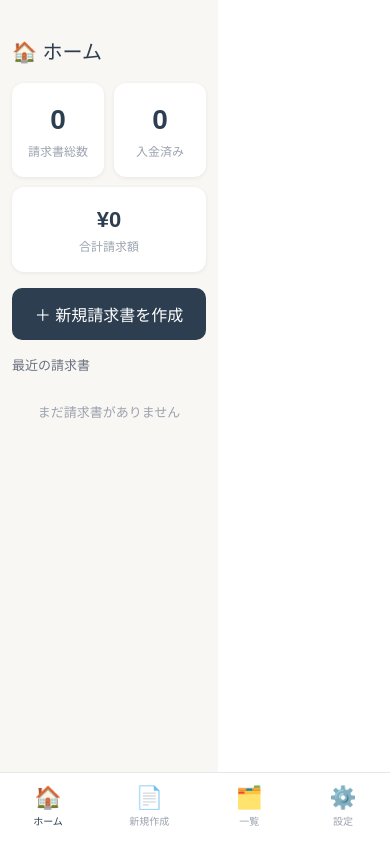
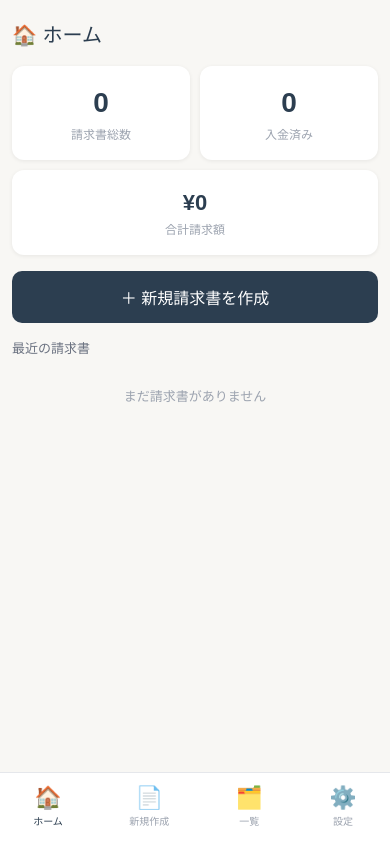
Before and after one commit to ballmawashi/invoice, a React (Vite) app: page / in a window 390 px wide. Built offline with nearby package versions, Linux system fonts and the light colour scheme.

Commit message:
Fix full width mobile layout

```diff
--- a/index.html
+++ b/index.html
@@ -5,6 +5,11 @@
     <meta name="viewport" content="width=device-width, initial-scale=1.0, maximum-scale=1.0, user-scalable=no" />
     <link rel="icon" type="image/svg+xml" href="/vite.svg" />
     <title>請求書アプリ</title>
+    <style>
+      *, *::before, *::after { box-sizing: border-box; margin: 0; padding: 0; }
+      html, body, #root { width: 100%; min-height: 100vh; }
+      body { overflow-x: hidden; }
+    </style>
   </head>
   <body>
     <div id="root"></div>
--- a/src/App.jsx
+++ b/src/App.jsx
@@ -767,7 +767,7 @@ export default function App() {
 // STYLES
 // ============================================================
 const S = {
-  app: { maxWidth: 480, width: "100%", margin: "0 auto", minHeight: "100vh", display: "flex", flexDirection: "column", background: "#F8F7F4", fontFamily: "'Hiragino Kaku Gothic ProN','Meiryo',sans-serif", position: "relative" },
+  app: { maxWidth: "100%", width: "100%", margin: "0 auto", minHeight: "100vh", display: "flex", flexDirection: "column", background: "#F8F7F4", fontFamily: "'Hiragino Kaku Gothic ProN','Meiryo',sans-serif", position: "relative" },
   content: { flex: 1, paddingBottom: 80, overflowY: "auto" },
   screen: { padding: "20px 12px 16px" },
   screenTitle: { fontSize: 20, fontWeight: 700, color: "#2C3E50", marginBottom: 16 },
```
